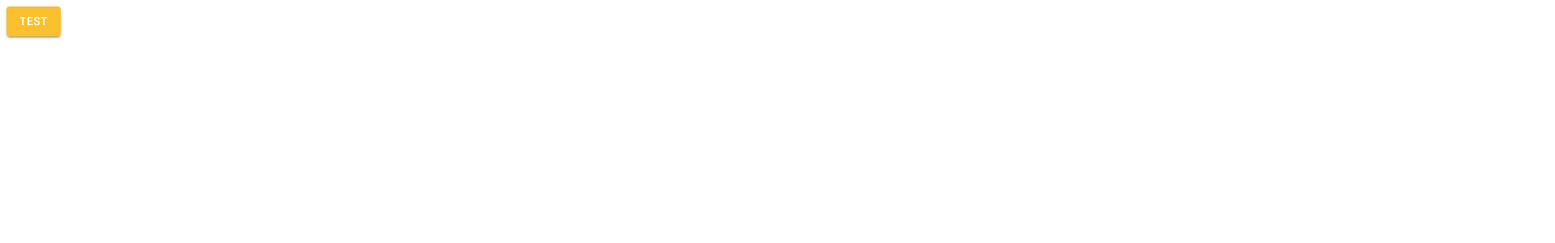
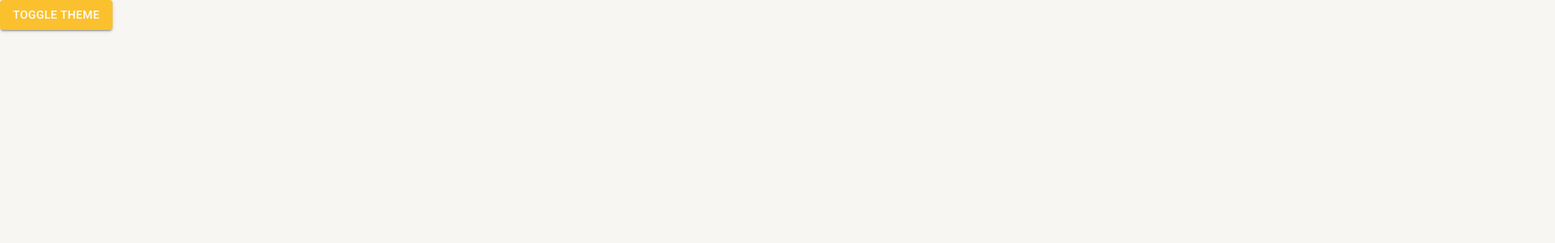
Before and after one commit to LeoGraciano/yt-cusrso-materialui-typescript, a React (Vite) app: page / in a window 1280 px wide. Shown: the top 300 px of the page at 81% size, 1920 px wide, since content can reach past the window. Built offline with nearby package versions, Linux system fonts and the light colour scheme.

Commit message:
feat: change theme

```diff
--- a/index.html
+++ b/index.html
@@ -16,7 +16,7 @@
       href="https://fonts.googleapis.com/icon?family=Material+Icons"
     />
   </head>
-  <body>
+  <body style="margin: 0; padding: 0">
     <div id="root"></div>
     <script type="module" src="/src/main.tsx"></script>
   </body>
--- a/src/routers/index.tsx
+++ b/src/routers/index.tsx
@@ -1,14 +1,16 @@
 import { Button } from "@mui/material";
 import { Navigate, Route, Routes } from "react-router-dom";
+import { useAppThemeContext } from "../shared/contexts";
 
 export default function AppRoutes() {
+  const { toggleTheme } = useAppThemeContext();
   return (
     <Routes>
       <Route
         path="/"
         element={
-          <Button variant="contained" color="primary">
-            Test
+          <Button variant="contained" color="primary" onClick={toggleTheme}>
+            toggle Theme
           </Button>
         }
       />
--- /dev/null
+++ b/src/shared/contexts/ThemeContexts.tsx
@@ -0,0 +1,58 @@
+import React, {
+  createContext,
+  useCallback,
+  useContext,
+  useMemo,
+  useState,
+} from "react";
+import { Box, ThemeProvider } from "@mui/material";
+import { DarkTheme, LightTheme } from "./../themes";
+
+interface IThemeContextData {
+  themeName: "light" | "dark";
+  toggleTheme: () => void;
+}
+
+const ThemeContext = createContext({} as IThemeContextData);
+
+interface IThemeProvider {
+  children: React.ReactNode;
+}
+
+export const useAppThemeContext = () => {
+  return useContext(ThemeContext);
+};
+
+export const AppThemeProvider: React.FC<IThemeProvider> = ({ children }) => {
+  const [themeName, setThemeName] = useState<"light" | "dark">("light");
+
+  const toggleTheme = useCallback(() => {
+    setThemeName((oldThemeName) =>
+      oldThemeName === "light" ? "dark" : "light"
+    );
+  }, []);
+
+  const theme = useMemo(() => {
+    if (themeName === "light") return LightTheme;
+    return DarkTheme;
+  }, [themeName]);
+
+  return (
+    <ThemeContext.Provider
+      value={{
+        themeName,
+        toggleTheme,
+      }}
+    >
+      <ThemeProvider theme={theme}>
+        <Box
+          width="1000vw"
+          height="100vh"
+          bgcolor={theme.palette.background.default}
+        >
+          {children}
+        </Box>
+      </ThemeProvider>
+    </ThemeContext.Provider>
+  );
+};
--- a/src/shared/contexts/index.ts
+++ b/src/shared/contexts/index.ts
@@ -1 +1 @@
-export {};
+export * from "./ThemeContexts";
--- /dev/null
+++ b/src/shared/themes/Dark.ts
@@ -0,0 +1,23 @@
+import { createTheme } from "@mui/material";
+import { cyan, yellow } from "@mui/material/colors";
+
+export const DarkTheme = createTheme({
+  palette: {
+    primary: {
+      main: yellow[700],
+      dark: yellow[800],
+      light: yellow[500],
+      contrastText: "#fff",
+    },
+    secondary: {
+      main: cyan[500],
+      dark: cyan[400],
+      light: cyan[300],
+      contrastText: "#fff",
+    },
+    background: {
+      paper: "#303134",
+      default: "#202124",
+    },
+  },
+});
--- a/src/shared/themes/index.ts
+++ b/src/shared/themes/index.ts
@@ -1 +1,2 @@
 export * from "./Light";
+export * from "./Dark";
```
Also changed, not shown: src/App.tsx (+3 -4 lines).
